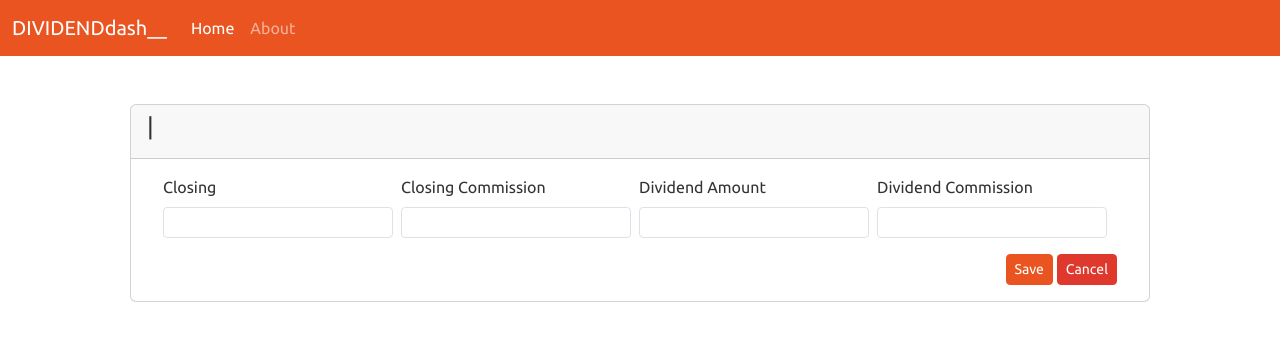
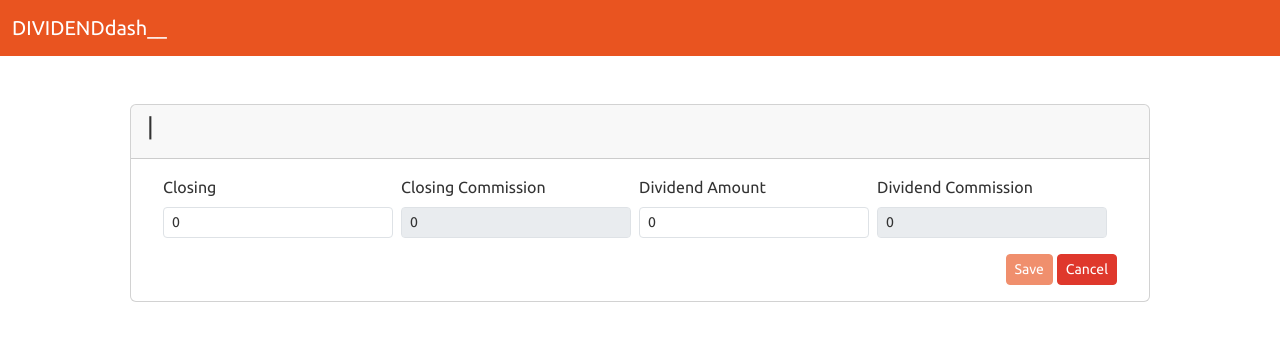
Before and after one commit to Lmdingi/dividend-dash-ui, an Angular app: page /edit in a window 1280 px wide. Shown: the top 340 px of the page. Built offline with nearby package versions, Linux system fonts and the light colour scheme.

Commit message:
update edge cases

```diff
--- a/src/app/app.routes.ts
+++ b/src/app/app.routes.ts
@@ -6,5 +6,4 @@ import { AddTransactionComponent } from './features/add-transaction/add-transact
 export const routes: Routes = [
   { path: '', component: TransactionTableComponent },
   { path: 'edit', component: EditTransactionComponent },
-  // { path: 'add', component: AddTransactionComponent },
 ];
--- a/src/app/core/navbar/navbar.component.html
+++ b/src/app/core/navbar/navbar.component.html
@@ -7,12 +7,12 @@
       <div class="collapse navbar-collapse" id="navbarColor01">
         <ul class="navbar-nav me-auto">
           <li class="nav-item">
-            <a class="nav-link active" href="#">Home
+            <!-- <a class="nav-link active" href="#">Home
               <span class="visually-hidden">(current)</span>
-            </a>
+            </a> -->
           </li>
           <li class="nav-item">
-            <a class="nav-link" href="#">About</a>
+            <!-- <a class="nav-link" href="#">About</a> -->
           </li>
         </ul>
       </div>
--- a/src/app/features/add-transaction/add-transaction.component.ts
+++ b/src/app/features/add-transaction/add-transaction.component.ts
@@ -29,6 +29,7 @@ export class AddTransactionComponent {
   @Input() newHoldingForm!: HTMLElement;
   errorMessages: string[] = [];
   @Output() isSuccessfullyAdd = new EventEmitter<boolean>();
+  @Output() totalsDisplay = new EventEmitter<string>();
   private isAdded: boolean = false;
 
   constructor(
@@ -45,6 +46,7 @@ export class AddTransactionComponent {
       .subscribe({
         next: () => {
           this.isAdded = true;
+          this.totalsDisplay.emit('d-flex');
           this.isSuccessfullyAdd.emit(this.isAdded);
           setTimeout(() => {
             this.isAdded = false;
@@ -72,6 +74,7 @@ export class AddTransactionComponent {
   onCancel(form: NgForm) {
     this.errorMessages = [];
     this.isAdded = false;
+    this.totalsDisplay.emit('d-flex');
     this.isSuccessfullyAdd.emit(this.isAdded);
     form.reset();
     this.transactionService.collopsRow(this.newHoldingForm);
--- a/src/app/features/edit-transaction/edit-transaction.component.html
+++ b/src/app/features/edit-transaction/edit-transaction.component.html
@@ -18,30 +18,36 @@
                     <div class="mb-3" style="width: fit-content;">
                         <label for="closing" class="form-label">Closing</label>
                         <input #Closing="ngModel" type="number" class="form-control form-control-sm" id="closing"
-                            name="closing" [(ngModel)]="holding.transaction.closing">
+                            name="closing" [(ngModel)]="newValues.closing">
                     </div>
 
                     <div class="mb-3" style="width: fit-content;">
                         <label for="closingCommission" class="form-label">Closing Commission</label>
                         <input type="number" class="form-control form-control-sm" id="closingCommission"
-                            name="closingCharges" [(ngModel)]="holding.transaction.closingCharges">
+                            name="closingCharges" [(ngModel)]="newValues.closingCharges"
+                            [disabled]="(newValues.closing <= 0)"
+                            [value]="newValues.closing <= 0? 0: newValues.closingCharges">
                     </div>
 
                     <div class="mb-3" style="width: fit-content;">
                         <label for="dividend" class="form-label">Dividend Amount</label>
                         <input type="number" class="form-control form-control-sm" id="dividend" name="dividend"
-                            [(ngModel)]="holding.summary.dividend">
+                            [(ngModel)]="newValues.dividend">
                     </div>
 
                     <div class="mb-3" style="width: fit-content;">
                         <label for="dividendCommission" class="form-label">Dividend Commission</label>
                         <input type="number" class="form-control form-control-sm" id="dividendCommission"
-                            name="dividendCharges" [(ngModel)]="holding.summary.dividendCharges">
+                            name="dividendCharges" [(ngModel)]="newValues.dividendCharges"
+                            [disabled]="(newValues.dividend <= 0)"
+                            [value]="newValues.dividend <= 0? 0: newValues.dividendCharges">
                     </div>
                 </div>
 
                 <div class="d-flex flex-wrap gap-1 justify-content-end">
-                    <button type="button" class="btn btn-primary btn-sm" (click)="onSave()">Save</button>
+                    <button type="button" class="btn btn-primary btn-sm"
+                        [disabled]="((newValues.closing <= 0) && (newValues.dividend <= 0))"
+                        (click)="onSave()">Save</button>
                     <button type="button" class="btn btn-danger btn-sm" (click)="onCancel()">Cancel</button>
                 </div>
             </form>
--- a/src/app/features/edit-transaction/edit-transaction.component.ts
+++ b/src/app/features/edit-transaction/edit-transaction.component.ts
@@ -15,6 +15,12 @@ import { Subscription } from 'rxjs';
   styleUrl: './edit-transaction.component.css',
 })
 export class EditTransactionComponent implements OnInit, OnDestroy {
+  newValues = {
+    closing: 0,
+    closingCharges: 0,
+    dividend: 0,
+    dividendCharges: 0,
+  };
   holding: Holding = {
     id: '',
     name: '',
@@ -54,6 +60,17 @@ export class EditTransactionComponent implements OnInit, OnDestroy {
 
   onSave() {
     this.errorMessages = [];
+
+    if (this.newValues.closing > 0) {
+      this.holding.transaction.closing = this.newValues.closing;
+      this.holding.transaction.closingCharges = this.newValues.closingCharges;
+    }
+
+    if (this.newValues.dividend > 0) {
+      this.holding.summary.dividend = this.newValues.dividend;
+      this.holding.summary.dividendCharges = this.newValues.dividend;
+    }
+
     this.transactionSubscription = this.transactionService
       .updateTransaction(this.holding)
       .subscribe({
--- a/src/app/features/transaction-table/transaction-table.component.ts
+++ b/src/app/features/transaction-table/transaction-table.component.ts
@@ -21,6 +21,7 @@ export class TransactionTableComponent implements OnInit {
   totals: Totals = {} as Totals;
   isHoldingAdd: boolean = false;
   isAsc: boolean = true;
+  totalsDisplay: string = 'd-flex';
 
   constructor(
     private dataService: DataService,
@@ -54,6 +55,7 @@ export class TransactionTableComponent implements OnInit {
   }
 
   onAdd(newHoldingForm: HTMLElement): void {
+    this.totalsDisplay = 'd-none';
     this.transactionService.collopsRow(newHoldingForm);
   }
 
@@ -66,4 +68,8 @@ export class TransactionTableComponent implements OnInit {
   onAddingHolding(isAdded: boolean) {
     this.isHoldingAdd = isAdded;
   }
+
+  toggleTotalsDisplay(display: string) {
+    this.totalsDisplay = display;
+  }
 }
--- a/src/models/totals.ts
+++ b/src/models/totals.ts
@@ -1,5 +1,7 @@
 export interface Totals {
   portfolio: number;
-  commission: number;
+  openingCommission: number;
+  incomeCommission: number;
   profit: number;
+  net: number;
 }
```
Also changed, not shown: src/app/features/transaction-table/transaction-table.component.html (+27 -28 lines).
